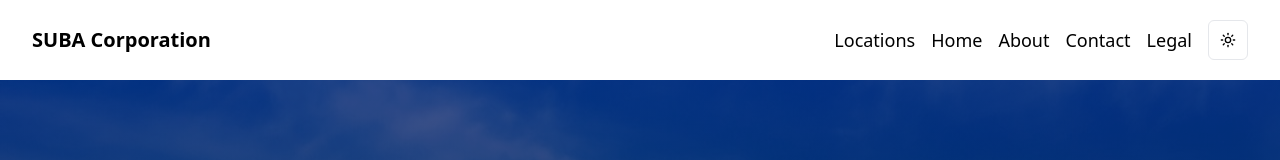
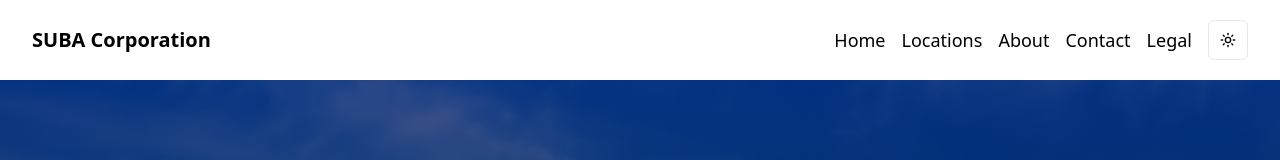
Before and after one commit to WilliamGiammona/subacorp, a Next.js app: page / in a window 1280 px wide. Shown: the top 160 px of the page. Built offline with nearby package versions, Linux system fonts and the light colour scheme.

Commit message:
moved Home to a different location

```diff
--- a/app/components/ui/navigation/NavBar.tsx
+++ b/app/components/ui/navigation/NavBar.tsx
@@ -19,6 +19,9 @@ export default function NavBar() {
           </Link>
 
           <div className="hidden md:flex items-center space-x-4">
+            <Link href="/" className="hover:text-gray-600 text-lg">
+              Home
+            </Link>
             <div className="relative group">
               <button className="hover:text-gray-600 flex items-center text-lg">
                 Locations
@@ -40,9 +43,6 @@ export default function NavBar() {
                 </div>
               </div>
             </div>
-            <Link href="/" className="hover:text-gray-600 text-lg">
-              Home
-            </Link>
             <Link href="/about" className="hover:text-gray-600 text-lg">
               About
             </Link>
```
